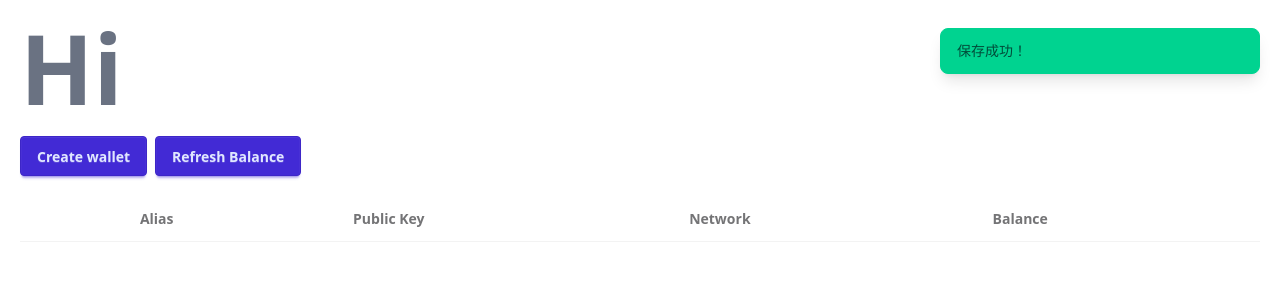
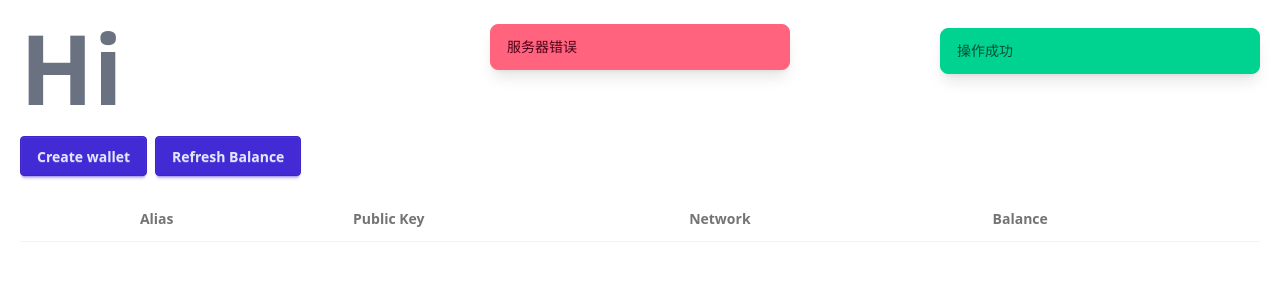
Before and after one commit to tcyeee/PixWallet, a Vue app: page / in a window 1280 px wide. Both pictures are taken after a click on the button "Create wallet". Shown: the top 300 px of the page. Built offline with nearby package versions, Linux system fonts and the light colour scheme.

Commit message:
add global alert

```diff
--- a/src/App.vue
+++ b/src/App.vue
@@ -1,11 +1,14 @@
 <template>
-  <GlobalToast />
   <main class="p-5 overflow-y-hidden overflow-x-hidden max-w-full select-none" data-theme="emerald">
     <Wallet />
   </main>
+
+  <GlobalToast />
+  <GlobalAlert />
 </template>
 
 <script setup lang="ts">
 import GlobalToast from "@/components/GlobalToast.vue";
+import GlobalAlert from "@/components/GlobalAlert.vue";
 import Wallet from "./pages/wallet/wallet.vue";
 </script>
--- /dev/null
+++ b/src/components/GlobalAlert.vue
@@ -0,0 +1,46 @@
+<template>
+  <div class="fixed top-4 left-1/2 transform -translate-x-1/2 z-50 w-auto max-w-[90%] min-w-[300px]">
+    <!-- 使用 Vue 的 transition-group 实现淡入淡出 -->
+    <transition-group name="fade" tag="div">
+      <div v-for="a in store.alerts" :key="a.id" :class="['alert', typeClass(a.type), 'shadow-lg transition-all duration-300 mt-2']">
+        <div class="flex items-center justify-between w-full">
+          <span>{{ a.text }}</span>
+          <button v-if="a.closable" class="btn btn-ghost btn-xs" @click="store.remove(a.id)">
+            ✕
+          </button>
+        </div>
+      </div>
+    </transition-group>
+  </div>
+</template>
+
+<script setup lang="ts">
+import { useAlertStore } from "@/stores/alert";
+const store = useAlertStore();
+
+const typeClass = (type: string) => {
+  switch (type) {
+    case "success":
+      return "alert-success";
+    case "error":
+      return "alert-error";
+    case "warning":
+      return "alert-warning";
+    default:
+      return "alert-info";
+  }
+};
+</script>
+
+<style scoped>
+/* 淡入淡出动画 */
+.fade-enter-active,
+.fade-leave-active {
+  transition: all 0.35s ease;
+}
+.fade-enter-from,
+.fade-leave-to {
+  opacity: 0;
+  transform: translateY(-10px);
+}
+</style>
--- a/src/main.ts
+++ b/src/main.ts
@@ -1,10 +1,16 @@
 import { createApp } from "vue";
 import { createPinia } from "pinia";
 import App from "./App.vue";
+import notify from './utils/notify'
+import alert from './utils/alert'
 
 import './assets/global.css';
 
 const app = createApp(App);
 const pinia = createPinia();
+
+window.Notify = notify
+window.Alert = alert
+
 app.use(pinia);
 app.mount("#app");
--- a/src/pages/wallet/wallet.vue
+++ b/src/pages/wallet/wallet.vue
@@ -75,7 +75,6 @@
 import { invoke } from "@tauri-apps/api/core";
 import { onMounted, ref } from "vue";
 import { listen } from "@tauri-apps/api/event";
-import { notify } from "@/utils/notify";
 
 // 请求页面初始数据
 onMounted(async () => {
@@ -112,7 +111,8 @@ listen<Array<WalletInfo>>("refresh_balance", (event) => {
 });
 
 async function createWallet() {
-  notify.success("保存成功！");
+  Notify.success("操作成功");
+  Alert.error("服务器错误");
   // try {
   //   const res = await invoke<Array<WalletInfo>>("create_wallet");
   //   walletList.value = res;
--- /dev/null
+++ b/src/stores/alert.ts
@@ -0,0 +1,34 @@
+import { defineStore } from 'pinia'
+
+export const useAlertStore = defineStore('alert', {
+    state: () => ({
+        alerts: [] as {
+            id: number
+            type: 'success' | 'error' | 'warning' | 'info'
+            text: string
+            closable?: boolean
+        }[],
+        maxAlerts: 5,
+    }),
+    actions: {
+        show(type: 'success' | 'error' | 'warning' | 'info', text: string, closable = false) {
+            const id = Date.now()
+
+            // 如果当前条数达到 maxAlerts，删除最早的一条
+            if (this.alerts.length >= this.maxAlerts) {
+                this.alerts.shift()
+            }
+
+            this.alerts.push({ id, type, text, closable })
+
+            // 自动 3 秒后消失
+            setTimeout(() => this.remove(id), 3000)
+        },
+        remove(id: number) {
+            this.alerts = this.alerts.filter(a => a.id !== id)
+        },
+        clearAll() {
+            this.alerts = []
+        },
+    },
+})
--- a/src/stores/notification.ts
+++ b/src/stores/notification.ts
@@ -7,10 +7,17 @@ export const useNotificationStore = defineStore('notification', {
             type: 'success' | 'error' | 'warning' | 'info'
             text: string
         }[],
+        maxMessages: 8
     }),
     actions: {
         push(type: 'success' | 'error' | 'warning' | 'info', text: string) {
             const id = Date.now()
+
+            // 如果当前条数达到 maxAlerts，删除最早的一条
+            if (this.messages.length >= this.maxMessages) {
+                this.messages.shift()
+            }
+
             this.messages.push({ id, type, text })
 
             // 自动 3 秒后消失
--- /dev/null
+++ b/src/types/global.d.ts
@@ -0,0 +1,8 @@
+export { }
+
+declare global {
+    interface Window {
+        Notify: typeof import('@/utils/notify').notify
+        Alert: typeof import('@/utils/alert').alert
+    }
+}
--- /dev/null
+++ b/src/utils/alert.ts
@@ -0,0 +1,21 @@
+import { useAlertStore } from '@/stores/alert'
+
+const alert = {
+    success(msg: string) {
+        useAlertStore().show('success', msg, false)
+    },
+    error(msg: string) {
+        useAlertStore().show('error', msg, false)
+    },
+    warning(msg: string) {
+        useAlertStore().show('warning', msg, false)
+    },
+    info(msg: string) {
+        useAlertStore().show('info', msg, false)
+    },
+    clear() {
+        useAlertStore().clearAll()
+    },
+}
+
+export default alert
--- a/src/utils/notify.ts
+++ b/src/utils/notify.ts
@@ -1,6 +1,6 @@
 import { useNotificationStore } from '@/stores/notification'
 
-export const notify = {
+const notify = {
     success(msg: string) {
         useNotificationStore().push('success', msg)
     },
@@ -14,3 +14,5 @@ export const notify = {
         useNotificationStore().push('info', msg)
     },
 }
+
+export default notify
```
Also changed, not shown: src/utils/globalMessage.ts (added).
